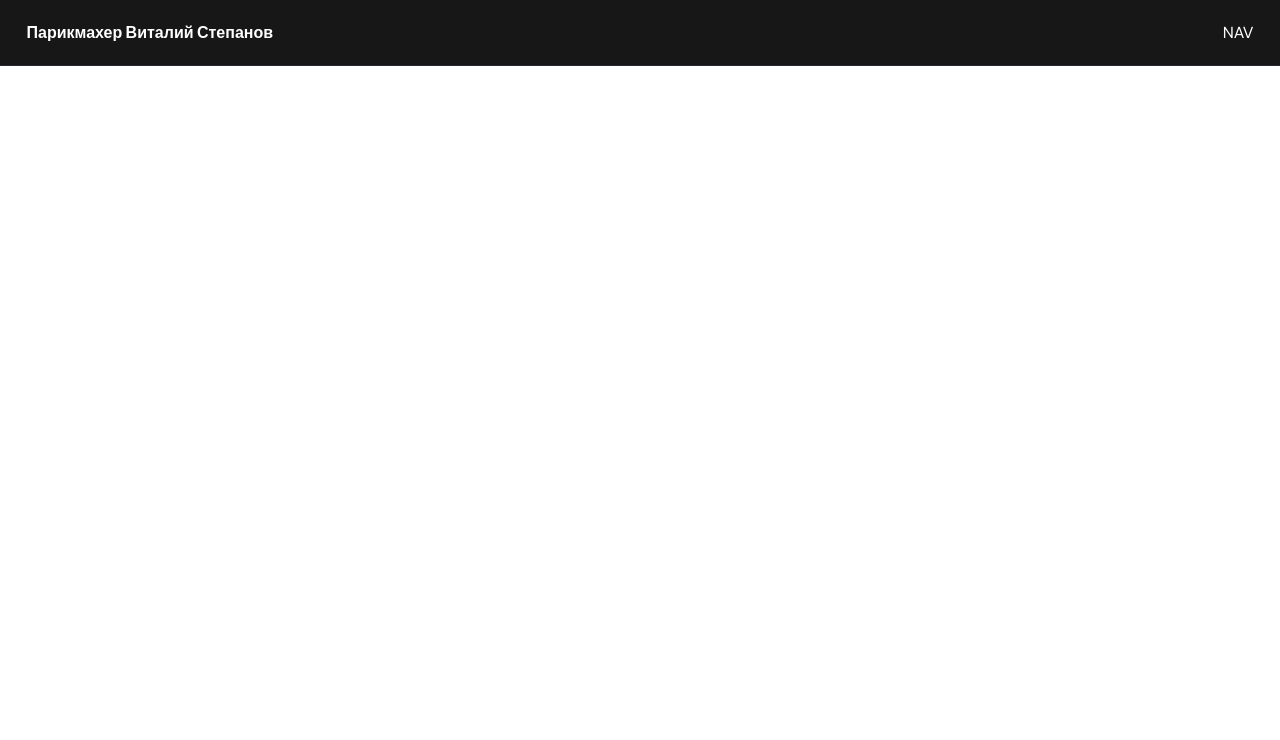
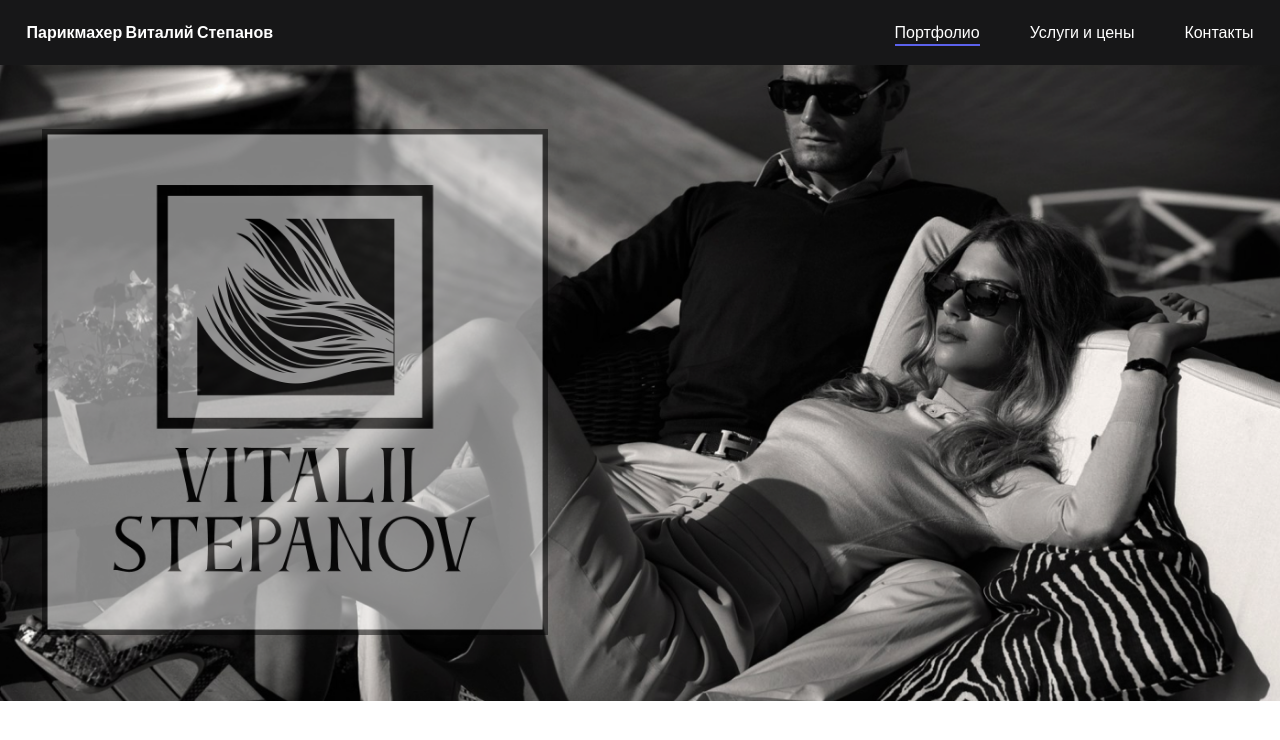
Before and after one commit to Vitaliihair/style-my-portfolio, a plain HTML site: page index.html in a window 1280 px wide. Drawn offline with Linux system fonts and the light colour scheme.

Commit message:
3 commit
добавлен лого и фон хедера

```diff
--- a/css/main.css
+++ b/css/main.css
@@ -3,10 +3,12 @@
 
 
 /* * {
-  border: 1px solid red;
+  margin: 0;
+  padding: 0;
+  box-sizing: border-box;
 } */
 
-.poppins-medium {
+/* .poppins-medium {
     font-family: "Poppins", sans-serif;
     font-weight: 500;
     font-style: normal;
@@ -16,9 +18,23 @@
     font-family: "Poppins", sans-serif;
     font-weight: 700;
     font-style: normal;
+  } */
+
+  :root {
+    --black: #171718 ;
+    --black-border: #171718 ;
+    --white: #fff ;
+    --purple: #5c62ec ;
+
+
+    --dark-bg:var(--black) ;
+    --dark-border:var(--black-border);
+    --header-text:var(--white);
+    --accent:var(--purple)
   }
 
 html, body {
+
 
   font-family: "DM Sans", sans-serif;
   font-optical-sizing: auto;
@@ -32,12 +48,12 @@ html, body {
 /* // <uniquifier>: Use a unique and descriptive class name
 // <weight>: Use a value from 100 to 1000 */
 
-.dm-sans-ass {
+/* .dm-sans {
   font-family: "DM Sans", sans-serif;
   font-optical-sizing: auto;
   font-weight: 400;
   font-style: normal;
-}
+} */
 
 
 .container {
@@ -51,9 +67,10 @@ html, body {
 
 .nav{
   padding: 20px 0;
-  border-bottom: 1px solid #26292d;
-  background-color: #171718 ;
-  color: #fff;
+  border-bottom: 1px solid var(--dark-border);
+  /* border-bottom: 1px solid #26292d; */
+  background-color: var(--dark-bg);
+  color: var(--header-text);
 }
 .nav-row {
   display: flex;
@@ -70,3 +87,67 @@ html, body {
     font-weight: 700;
     font-style: normal;
 }
+
+.nav-list {
+  display: flex;
+  align-items: center;
+  column-gap: 50px;
+  font-size: 16px;
+  font-family: "Poppins", sans-serif;
+  font-weight: 500;
+  font-style: normal;
+}
+
+.nav-list__link {
+  color: var(--header-text);
+
+}
+
+.nav-list__link--active{
+  position: relative;
+}
+
+.nav-list__link--active::before {
+content: "";
+
+position: absolute;
+left: 0;
+top: 100%;
+
+display: block;
+height: 2px;
+width: 100%;
+background-color: var(--accent)  ;
+}
+
+.logo-vitalii__stepanov {
+
+position: absolute;
+/* width: 10vh;
+height: 10vh; */
+width: 506px;
+height: 476px;
+left: 42px;
+top: 64px;
+
+/* background: url(logo-name.png); */
+opacity: 0.5;
+
+
+}
+.header {
+  /* header background 1 */
+
+position: absolute;
+/* width: 1715px;
+height: 100%; */
+left: 0px;
+top: 65px;
+
+
+/* background: url(/jpg/header_background.png); */
+}
+
+.header_background {
+  width: 2000vh;
+}
--- a/index.html
+++ b/index.html
@@ -12,10 +12,21 @@
         <div class="nav-row">
             <a href="./index.html" class="logo"><strong class="logo-strong">Парикмахер Виталий Степанов</strong></a>
             <ul class="nav-list">
-                NAV
+                <li class="nav-list__item"> <a href="./index.html" class="nav-list__link nav-list__link--active ">Портфолио</a> </li>
+                <li class="nav-list__item"> <a href="./price.html" class="nav-list__link">Услуги и цены </a> </li>
+                <li class="nav-list__item"> <a href="./contacts.html" class="nav-list__link">Контакты</a> </li>
+
             </ul>
         </div>
      </div>
     </nav>
+    <header class="header">
+        <img  class="header_background"  src="./jpg/header_background.png" alt="">
+        <div class="header__container">
+           <div class="logo-vitalii__stepanov">
+            <img src="./jpg/logo-name.png" alt="logo-vitalii__stepanov" srcset="">
+           </div>
+        </div>
+    </header>
 </body>
 </html>
```
Also changed, not shown: jpg/header_background.png (added), jpg/logo-name.png (added).
